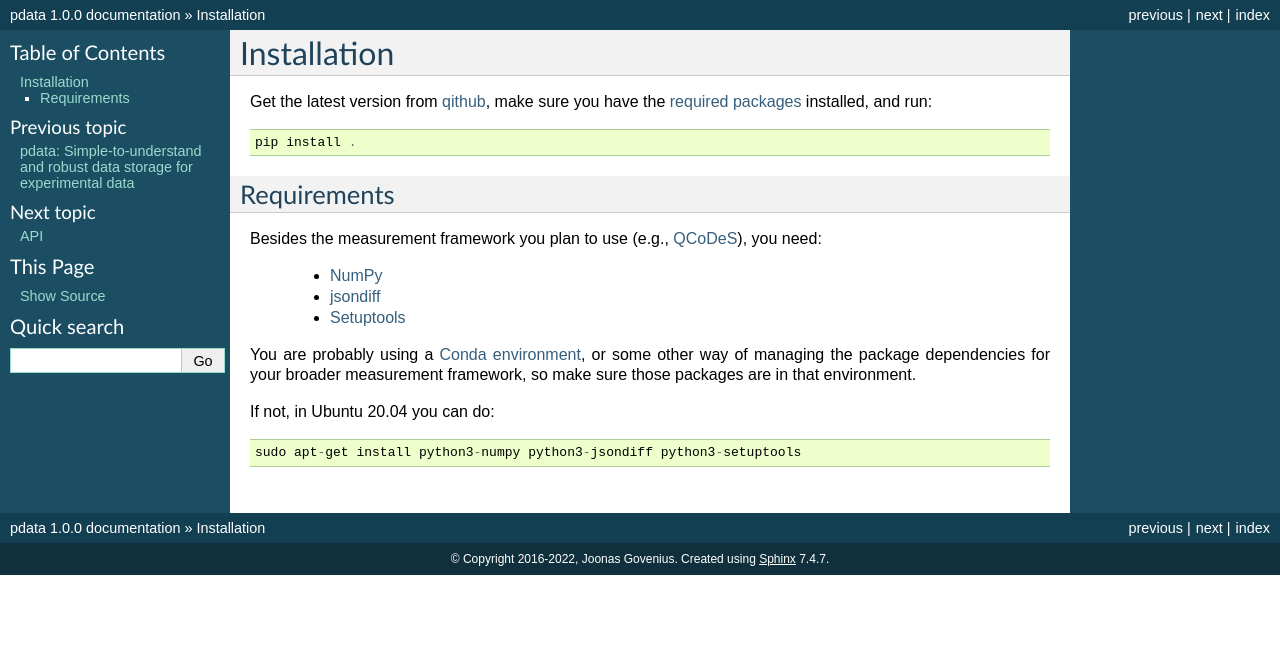
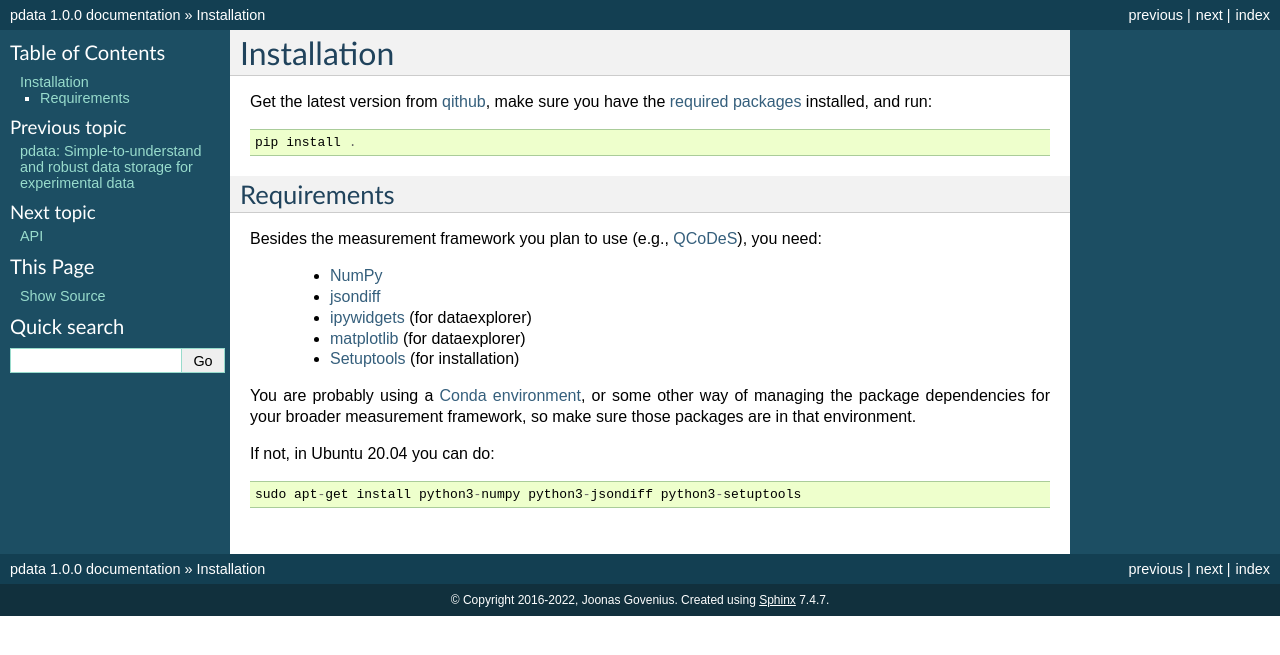
Before and after one commit to govenius/pdata, a Sphinx documentation site: the page built from docs/install.rst, in a window 1280 px wide. Shown: the top 655 px of the page. Built offline with Sphinx 7.4.7, drawn with Linux system fonts in a browser that asks for light colours.

Commit message:
Add missing deps.

```diff
--- a/docs/install.rst
+++ b/docs/install.rst
@@ -17,7 +17,9 @@ Besides the measurement framework you plan to use (e.g., `QCoDeS
 
   * `NumPy <http://www.numpy.org/>`_
   * `jsondiff <https://pypi.org/project/jsondiff/>`_
-  * `Setuptools <https://setuptools.readthedocs.io/en/latest/>`_
+  * `ipywidgets <https://ipywidgets.readthedocs.io/en/latest/>`_ (for dataexplorer)
+  * `matplotlib <https://matplotlib.org/>`_ (for dataexplorer)
+  * `Setuptools <https://setuptools.readthedocs.io/en/latest/>`_ (for installation)
 
 You are probably using a `Conda environment
 <https://docs.conda.io/projects/conda/en/latest/user-guide/tasks/manage-environments.html>`_,
```
Also changed, not shown: 1 other file.
